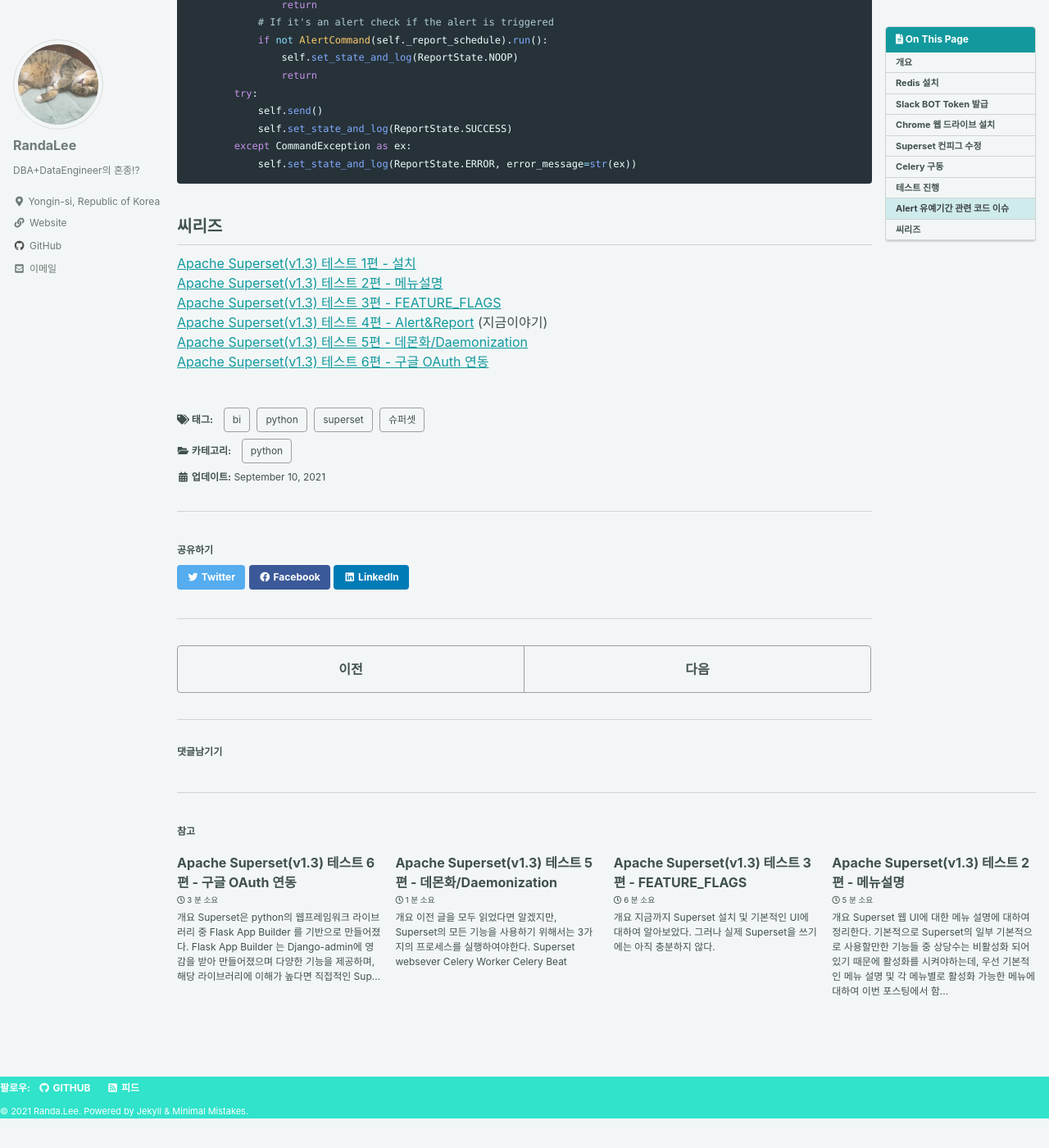
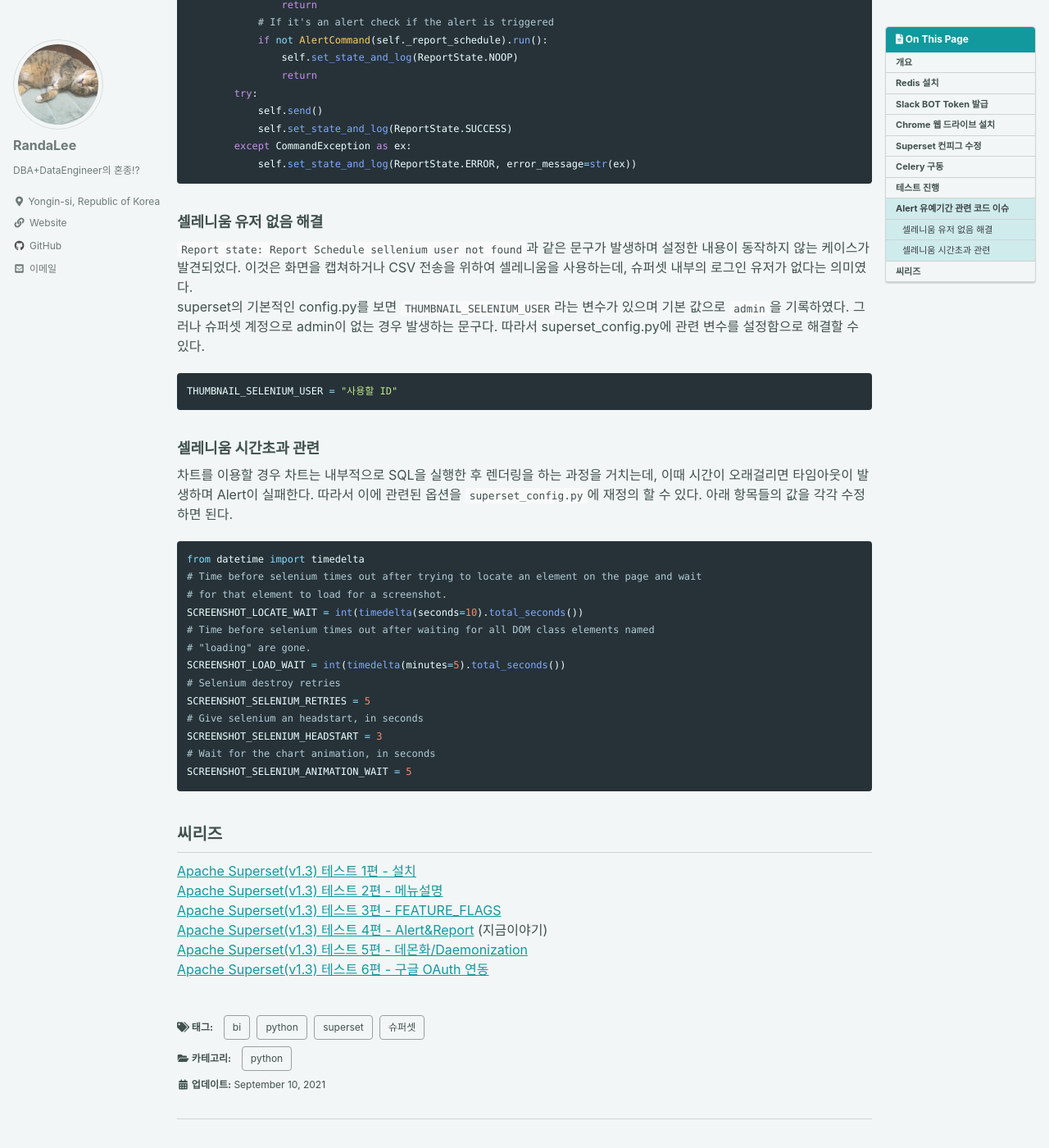
Before and after one commit to randalee/randalee.github.io, a Jekyll site: the page built from _posts/python/2021-09-10-superset-test-04.md, in a window 1280 px wide and 1400 px high, scrolled down 10095 px. Shown: the whole window at 82% size. Built offline with Jekyll 4.4.1, drawn with Linux system fonts in a browser that asks for light colours; cached includes are drawn as plain includes; comment, search, counter and statistics services are not loaded; before the commit the page ends 11459 px from its top, so only the background shows below that.

Commit message:
post - 슈퍼셋 Alert 관련 부분 내용 보강

````diff
--- a/_posts/python/2021-09-10-superset-test-04.md
+++ b/_posts/python/2021-09-10-superset-test-04.md
@@ -283,6 +283,36 @@ Alert의 `GRACE PERIOD`기능은 불필요할 정도로 과한 알람을 방지
             self.set_state_and_log(ReportState.ERROR, error_message=str(ex))
 ```
 
+### 셀레니움 유저 없음 해결
+`Report state: Report Schedule sellenium user not found`과 같은 문구가 발생하며 설정한 내용이 동작하지 않는 케이스가 발견되었다.
+이것은 화면을 캡쳐하거나 CSV 전송을 위하여 셀레니움을 사용하는데, 슈퍼셋 내부의 로그인 유저가 없다는 의미였다.
+superset의 기본적인 config.py를 보면 `THUMBNAIL_SELENIUM_USER`라는 변수가 있으며 기본 값으로 `admin`을 기록하였다. 그러나 슈퍼셋 계정으로 admin이 없는 경우 발생하는 문구다. 따라서 superset_config.py에 관련 변수를 설정함으로 해결할 수 있다.
+
+```python
+THUMBNAIL_SELENIUM_USER = "사용할 ID"
+```
+
+### 셀레니움 시간초과 관련
+차트를 이용할 경우 차트는 내부적으로 SQL을 실행한 후 렌더링을 하는 과정을 거치는데, 이때 시간이 오래걸리면 타임아웃이 발생하며 Alert이 실패한다. 따라서 이에 관련된 옵션을 `superset_config.py`에 재정의 할 수 있다.
+아래 항목들의 값을 각각 수정하면 된다.
+
+```python
+from datetime import timedelta
+# Time before selenium times out after trying to locate an element on the page and wait
+# for that element to load for a screenshot.
+SCREENSHOT_LOCATE_WAIT = int(timedelta(seconds=10).total_seconds())
+# Time before selenium times out after waiting for all DOM class elements named
+# "loading" are gone.
+SCREENSHOT_LOAD_WAIT = int(timedelta(minutes=5).total_seconds())
+# Selenium destroy retries
+SCREENSHOT_SELENIUM_RETRIES = 5
+# Give selenium an headstart, in seconds
+SCREENSHOT_SELENIUM_HEADSTART = 3
+# Wait for the chart animation, in seconds
+SCREENSHOT_SELENIUM_ANIMATION_WAIT = 5
+```
+
+
 ## 씨리즈
 [Apache Superset(v1.3) 테스트 1편 - 설치](/python/superset-test-01/)
 [Apache Superset(v1.3) 테스트 2편 - 메뉴설명](/python/superset-test-02/)
--- a/_posts/python/2021-09-15-superset-test-06.md
+++ b/_posts/python/2021-09-15-superset-test-06.md
@@ -123,6 +123,52 @@ WHERE user_id = 1;
 ![Image](/assets/posts/202109/210915_superset_011.png)
 
 
+## OAuth연동 후 Alert 이슈해결
+OAuth연동하여 로그인 수단을 변경한것까진 크게 문제가 되지 않았으나, 그 이후 Alert기능이 동작하지 않는 현상이 발생되었다.
+따라서 관련하여 내용을 확인하였으며, 이를 해결할 수 있는 방법에 대하여 기록한다.
+
+Celery Worker의 로그를 확인하본 결과 문제가 되는 증상은 다음과 같았다.
+```shell
+[2021-09-16 02:05:03,957: INFO/ForkPoolWorker-3] Query for 테스트알람 took 4797.01 ms
+[2021-09-16 02:05:03,972: INFO/ForkPoolWorker-3] Screenshotting chart at http://0.0.0.0:8088/superset/slice/1/?standalone=true
+[2021-09-16 02:05:03,975: INFO/ForkPoolWorker-3] Init selenium driver
+[2021-09-16 02:10:09,466: WARNING/ForkPoolWorker-3] Selenium timed out requesting url http://0.0.0.0:8088/superset/slice/1/?standalone=true&standalone=3
+Traceback (most recent call last):
+  File "/home/ec2-user/superset/env/lib/python3.9/site-packages/superset/utils/webdriver.py", line 124, in get_screenshot
+    element = WebDriverWait(driver, self._screenshot_locate_wait).until(
+  File "/home/ec2-user/superset/env/lib/python3.9/site-packages/selenium/webdriver/support/wait.py", line 80, in until
+    raise TimeoutException(message, screen, stacktrace)
+selenium.common.exceptions.TimeoutException: Message:
+```
+즉, 로그상으로는 임계치를 검증하기 이한 쿼리를 수행한 후 로컬에 슈퍼셋 접근하여서 스크린샷을 캡쳐하기 위하여 셀레니움 드라이버를 초기화하였으나, 그 이후 타임아웃이 발생한 것이다.
+내용을 조금더 분석해본 결과 OAuth로 인하여 로그인 되지 않으면 강제로 로그인 관련 페이지러 리다이렉트 해버리는 문제때문으로 보였다.
+![Image](/assets/posts/202109/210915_superset_012.png)
+
+관련하여 Issue를 검색하게 되었고 해결방법을 찾게 되었다.
+[https://github.com/apache/superset/issues/14330](https://github.com/apache/superset/issues/14330)
+
+바로 superset_config.py에 기본적으로 None으로 설정된 웹 후킹용 함수를 만들어서 넣는 것이다.
+```python
+from superset.utils.urls import headless_url
+from superset.utils.machine_auth import MachineAuthProvider
+
+def auth_driver(driver, user):
+    # Setting cookies requires doing a request first, but /login is redirected to oauth provider, and stuck there.
+    driver.get(headless_url("/doesnotexist"))
+
+    cookies = MachineAuthProvider.get_auth_cookies(user)
+
+    for cookie_name, cookie_val in cookies.items():
+        driver.add_cookie(dict(name=cookie_name, value=cookie_val))
+
+    return driver
+
+WEBDRIVER_AUTH_FUNC = auth_driver
+```
+
+이후 정상적으로 전송이 가능했다.
+
+
 ## 씨리즈
 [Apache Superset(v1.3) 테스트 1편 - 설치](/python/superset-test-01/)
 [Apache Superset(v1.3) 테스트 2편 - 메뉴설명](/python/superset-test-02/)
````
Also changed, not shown: assets/posts/202109/210915_superset_012.png (added).
